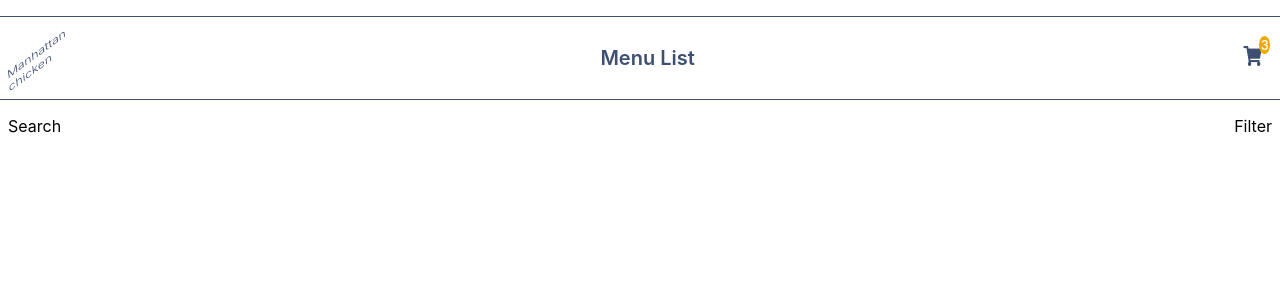
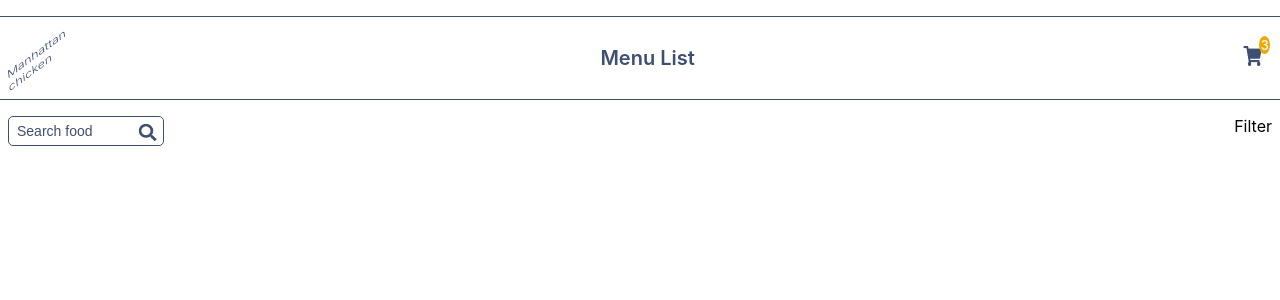
Before and after one commit to Michael-Otieno/manhattan, a React (Create React App) app: page / in a window 1280 px wide. Shown: the top 300 px of the page. Built offline with nearby package versions, Linux system fonts and the light colour scheme.

Commit message:
add and style search bar

```diff
--- a/src/components/search/Search.css
+++ b/src/components/search/Search.css
@@ -0,0 +1,26 @@
+.search{
+  position: relative;
+}
+
+.search input{
+  padding-left: .5rem;
+  width: 156px;
+height: 30px;
+background: #FFFFFF;
+border: 1px solid #3F4F71;
+border-radius: 5px;
+}
+
+.search input::placeholder{
+  font-weight: 400;
+  font-size: 0.875rem;
+  color: #3F4F71;
+
+}
+.search img{
+  width:1.8rem;
+  position: absolute;
+
+  top: 15%;
+  right: .5%;
+}
--- a/src/components/search/Search.js
+++ b/src/components/search/Search.js
@@ -1,8 +1,13 @@
 import './Search.css';
+import searchIcon from "../../imgs/search.png";
+
 
 function Search(){
   return (
-    <div>Search</div>
+    <div className='search'>
+      <input type='Search' placeholder='Search food' />
+      <img src={searchIcon} alt='' />
+    </div>
   )
 }
 
```
